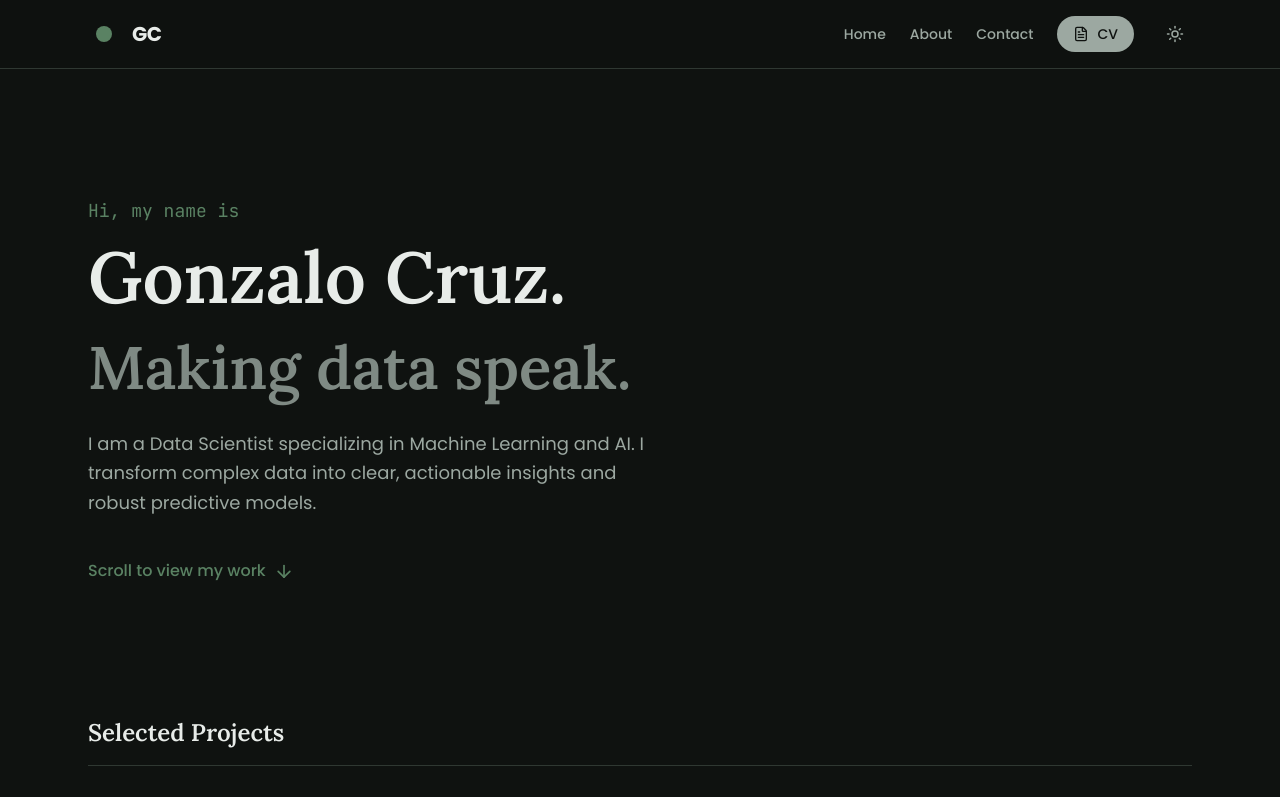
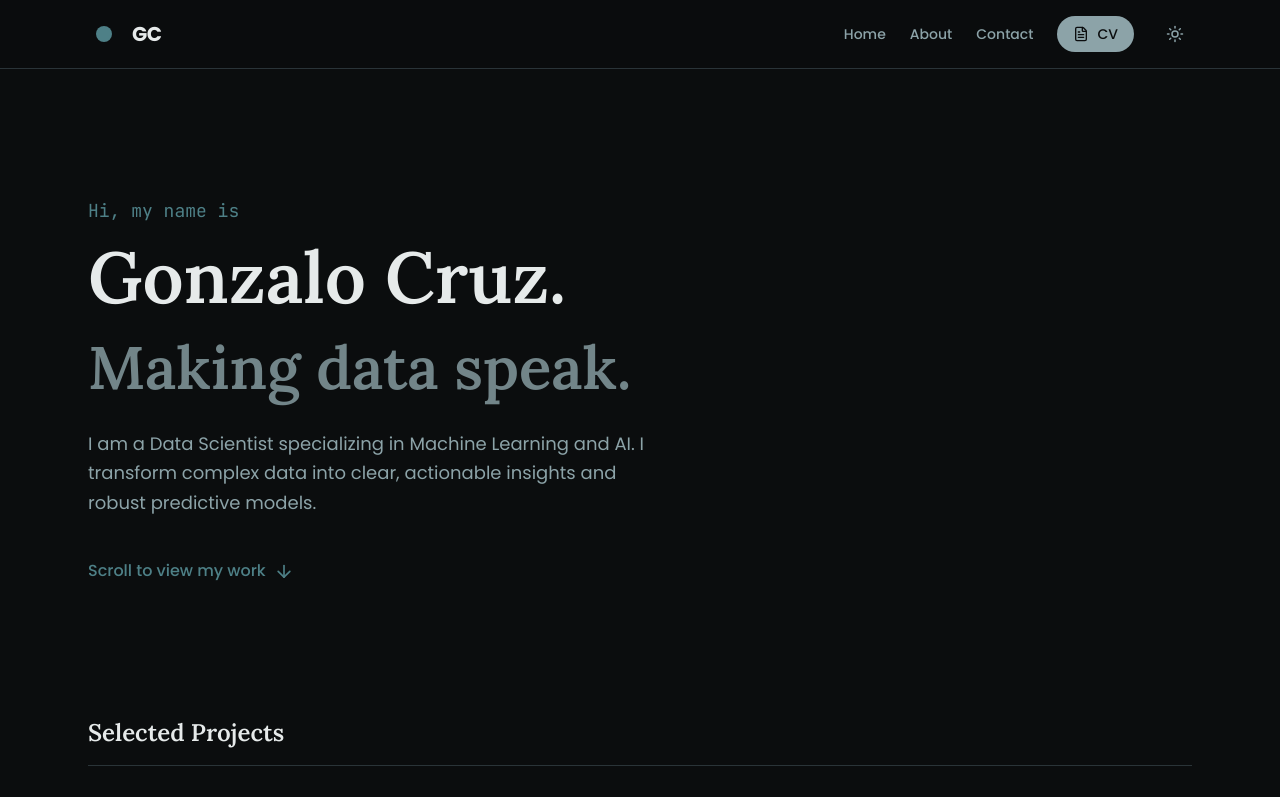
Before and after one commit to gonzalo-cruz/portfolio, a React (Vite) app: page / in a window 1280 px wide. Shown: the top 797 px of the page. Built offline with nearby package versions, Linux system fonts and the light colour scheme.

Commit message:
proyecto sist distribuidos

```diff
--- a/tailwind.config.js
+++ b/tailwind.config.js
@@ -12,19 +12,19 @@ export default {
         serif: ['Lora', 'serif'],
         mono: ['JetBrains Mono', 'monospace'],
       },
-      colors: {
-  paper: '#f4f7f2',          // Sage Cream (Not white)
-  'paper-border': '#e0e6dd',
-  rust: '#5a8263',           // Muted Olive / Sage Green (Primary)
-  ink: '#2c332f',            // Deep Forest Charcoal
-  'ink-light': '#5f6e65',    // Muted Green-Grey
-  parchment: '#e9ede6',
+     colors: {
+  paper: '#f9f8f4',          // Aged Ivory
+  'paper-border': '#e3e1da',
+  rust: '#4e8087',           // Muted Retro Teal
+  ink: '#222f33',            // Deep Slate Ink
+  'ink-light': '#546a70',    // Slate Grey
+  parchment: '#f0efea',
   warm: {
-    surface: '#1a1d1b',      // Warm Green-Black (Dark Mode BG)
-    border: '#2f3832',
-    text: '#e8ece9',         // Off-white text
-    subtext: '#9ca8a1',      // Sage subtext
-    black: '#0f1210'         // Deepest tone
+    surface: '#161a1b',      // Deep Slate Off-Black (Dark Mode BG)
+    border: '#2a3438',
+    text: '#e6eaea',         // Off-white slate text
+    subtext: '#8ca3a8',      // Muted blue-grey subtext
+    black: '#0b0d0e'
   }
 },
     },
```
